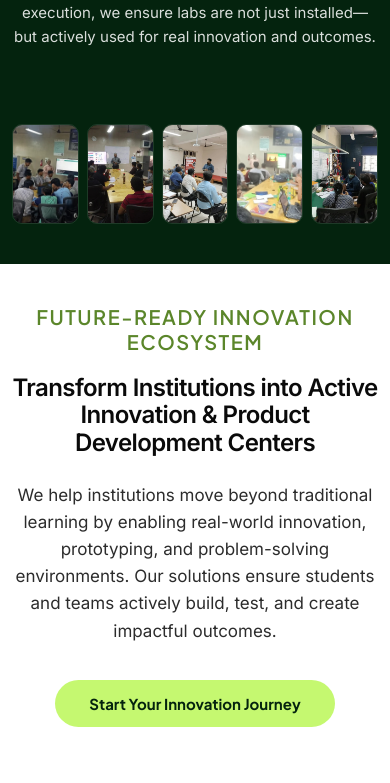
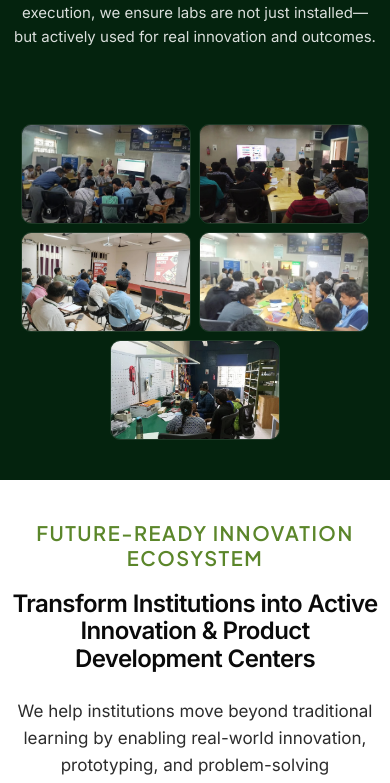
Before and after one commit to iyyansoft/Bodhistreams, a React (Vite) app: page / in a window 390 px wide. Shown: the part 2183-2966 px from the top of the page. Built offline with nearby package versions, Linux system fonts and the light colour scheme; a web font is replaced by a local one.

Commit message:
Add hover text overlays with details to lab images strip on Home page

```diff
--- a/src/pages/Home.css
+++ b/src/pages/Home.css
@@ -807,21 +807,63 @@
   box-sizing: border-box;
 }
 
-.report-images-strip img {
+.report-images-strip .strip-item {
   flex: 1;
   min-width: 0;
   height: 170px;
-  object-fit: cover;
+  position: relative;
   border-radius: 14px;
+  overflow: hidden;
   border: 1px solid rgba(255, 255, 255, 0.1);
   transition: all 0.3s cubic-bezier(0.16, 1, 0.3, 1);
-}
-
-.report-images-strip img:hover {
-  transform: translateY(-3px) scale(1.05);
-  border-color: #8cf020;
+  cursor: pointer;
+}
+
+.report-images-strip .strip-item img {
+  width: 100%;
+  height: 100%;
+  object-fit: cover;
+  display: block;
+  transition: all 0.5s ease;
+}
+
+.report-images-strip .strip-overlay {
+  position: absolute;
+  top: 0;
+  left: 0;
+  width: 100%;
+  height: 100%;
+  background: rgba(0, 0, 0, 0.7);
+  display: flex;
+  align-items: center;
+  justify-content: center;
+  padding: 12px;
+  text-align: center;
+  opacity: 0;
+  transition: opacity 0.3s ease;
+  pointer-events: none;
+}
+
+.report-images-strip .strip-overlay span {
+  color: #ffffff;
+  font-size: 13px;
+  font-weight: 600;
+  font-family: 'Inter', sans-serif;
+  line-height: 1.4;
+  text-transform: capitalize;
+}
+
+.report-images-strip .strip-item:hover {
+  transform: translateY(-3px) scale(1.03);
   box-shadow: 0 8px 24px rgba(140, 198, 63, 0.2);
-  cursor: pointer;
+}
+
+.report-images-strip .strip-item:hover img {
+  transform: scale(1.06);
+}
+
+.report-images-strip .strip-item:hover .strip-overlay {
+  opacity: 1;
 }
 
 /* RESPONSIVE */
@@ -868,11 +910,18 @@
   .report-images-strip {
     justify-content: center;
     gap: 8px;
-  }
-
-  .report-images-strip img {
+    flex-wrap: wrap;
+  }
+
+  .report-images-strip .strip-item {
     height: 100px;
     border-radius: 10px;
+    flex: 1 1 140px; /* Let cards wrap gracefully on small screens */
+    max-width: 170px;
+  }
+
+  .report-images-strip .strip-overlay span {
+    font-size: 10px;
   }
 
 }
--- a/src/pages/Home.jsx
+++ b/src/pages/Home.jsx
@@ -454,11 +454,36 @@ const Home = () => {
 
     {/* Small Landscape Images Strip placed below the entire split section */}
     <div className="report-images-strip">
-      <img src="/lab1.jpg" alt="Lab Work 1" />
-      <img src="/lab2.jpg" alt="Lab Work 2" />
-      <img src="/lab3.jpg" alt="Lab Work 3" />
-      <img src="/lab4.jpg" alt="Lab Work 4" />
-      <img src="/lab5.jpg" alt="Lab Work 5" />
+      <div className="strip-item">
+        <img src="/lab1.jpg" alt="IOT workshop for school student" />
+        <div className="strip-overlay">
+          <span>IOT workshop for school student</span>
+        </div>
+      </div>
+      <div className="strip-item">
+        <img src="/lab2.jpg" alt="IOT workshop for collage student" />
+        <div className="strip-overlay">
+          <span>IOT workshop for college student</span>
+        </div>
+      </div>
+      <div className="strip-item">
+        <img src="/lab3.jpg" alt="designthinking work shop" />
+        <div className="strip-overlay">
+          <span>design thinking workshop</span>
+        </div>
+      </div>
+      <div className="strip-item">
+        <img src="/lab4.jpg" alt="Ideation camp" />
+        <div className="strip-overlay">
+          <span>Ideation camp</span>
+        </div>
+      </div>
+      <div className="strip-item">
+        <img src="/lab5.jpg" alt="Newprodect development" />
+        <div className="strip-overlay">
+          <span>New product development</span>
+        </div>
+      </div>
     </div>
 
   </AnimatedSection>
```
